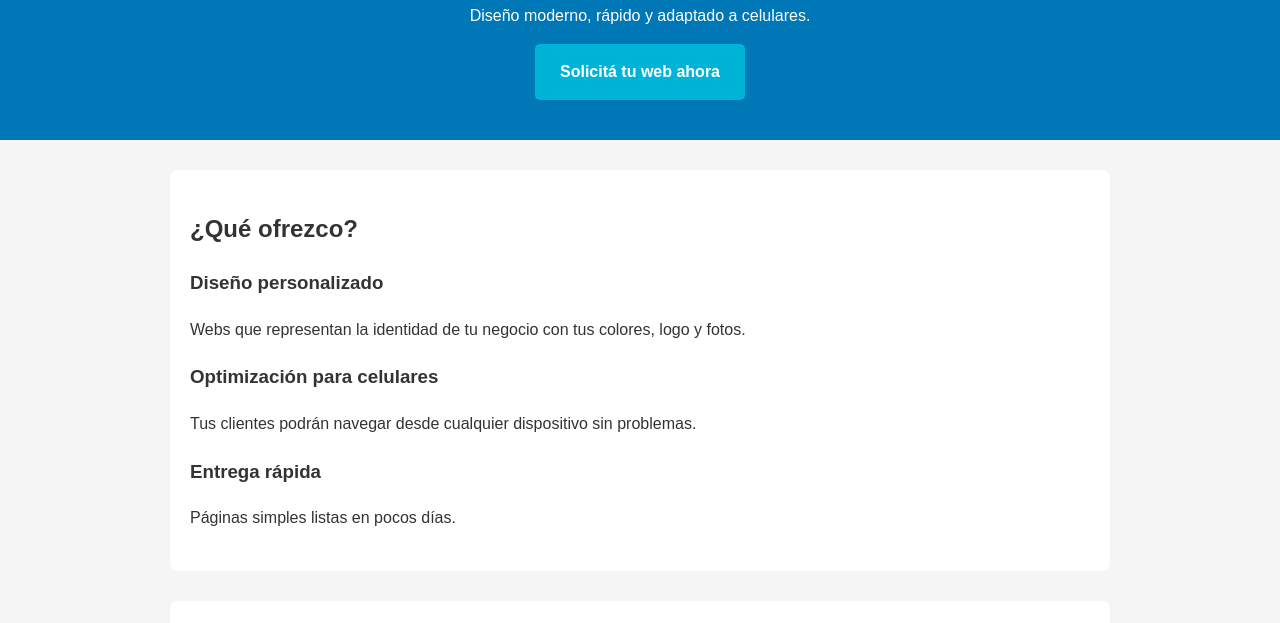
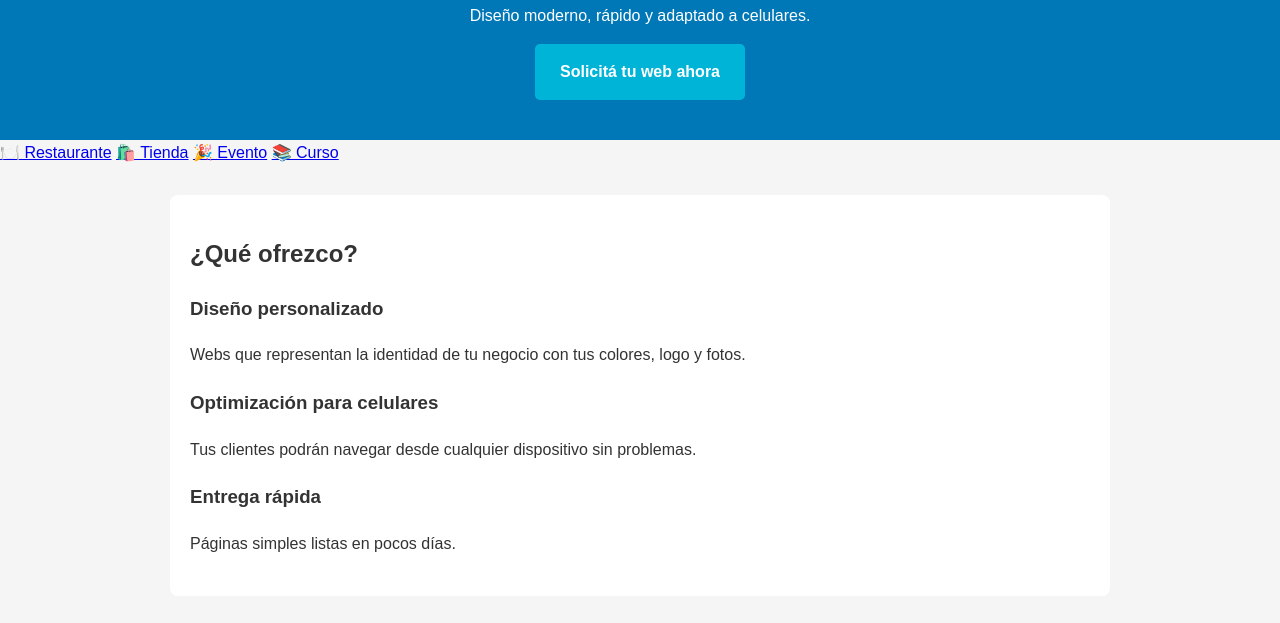
Before and after one commit to vacabrera2-beep/portfolio, a plain HTML site: page index.html in a window 1280 px wide. Shown: the part 126-749 px from the top of the page. Drawn offline with Linux system fonts and the light colour scheme.

Commit message:
Add files via upload

```diff
--- a/index.html
+++ b/index.html
@@ -14,7 +14,12 @@
   <p>Diseño moderno, rápido y adaptado a celulares.</p>
   <a href="contacto" class="boton">Solicitá tu web ahora</a>
 </header>
-
+<nav>
+  <a href="./landing-restaurant/">🍽️ Restaurante</a>
+  <a href="./landing-tienda/">🛍️ Tienda</a>
+  <a href="./landing-evento/">🎉 Evento</a>
+  <a href="./landing-curso/">📚 Curso</a>
+</nav>
 <section>
   <h2>¿Qué ofrezco?</h2>
   <div class="servicio">
```
